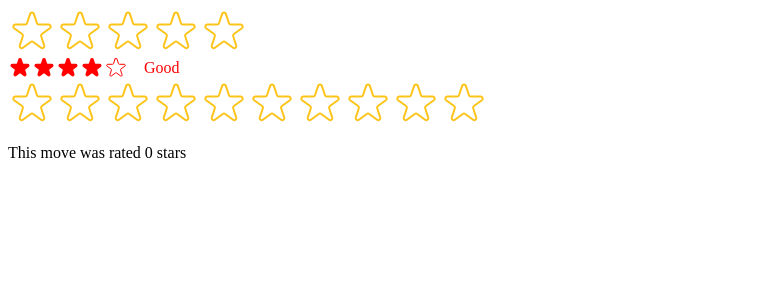
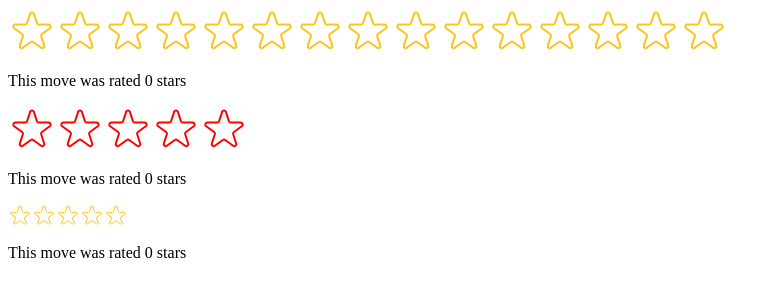
Before and after one commit to BertoLakster/React-Projects-usePopcorn, a React (Create React App) app: page / in a window 1280 px wide. Shown: the top 300 px of the page, without its empty margins (0-779 px from the left). Built offline with nearby package versions, Linux system fonts and the light colour scheme.

Commit message:
Prop types

```diff
--- a/src/StarRating.js
+++ b/src/StarRating.js
@@ -1,4 +1,5 @@
 import { useState } from "react";
+import PropTypes from "prop-types";
 
 const containerStyle = {
   display: "flex",
@@ -10,10 +11,20 @@ const starContainerStyle = {
   display: "flex",
 };
 
+StarRating.propTypes = {
+  maxRating: PropTypes.number,
+  color: PropTypes.string,
+  size: PropTypes.number,
+  className: PropTypes.string,
+  messages: PropTypes.array,
+  onSetRating: PropTypes.func,
+  defaultRating: PropTypes.number,
+};
+
 export default function StarRating({
   maxRating = 5,
   color = "#fcc419",
-  size = "48px",
+  size = 48,
   className = "",
   messages = [],
   defaultRating = 0,
@@ -48,6 +59,7 @@ export default function StarRating({
             onRate={() => handleRating(i + 1)}
             full={tempRating ? tempRating >= i + 1 : rating >= i + 1}
             onHoverIn={() => setTempRating(i + 1)}
+            onHoverOut={() => setTempRating(0)}
             color={color}
             size={size}
           />
@@ -55,7 +67,6 @@ export default function StarRating({
       </div>
 
       <div style={textStyle}>
-        {" "}
         {messages.length === maxRating
           ? messages[tempRating ? tempRating - 1 : rating - 1]
           : tempRating || rating || ""}
--- a/src/index.js
+++ b/src/index.js
@@ -4,11 +4,19 @@ import ReactDOM from "react-dom/client";
 // import App from "./App";
 import StarRating from "./StarRating";
 
-function Test() {
+function Test({ maxRating, size, color, className, messages, defaultRating }) {
   const [movieRating, setMovieRating] = useState(0);
   return (
     <div>
-      <StarRating maxRating={10} onSetRating={setMovieRating} />
+      <StarRating
+        maxRating={maxRating}
+        onSetRating={setMovieRating}
+        color={color}
+        className={className}
+        messages={messages}
+        defaultRating={defaultRating}
+        size={size}
+      />
       <p>This move was rated {movieRating} stars</p>
     </div>
   );
@@ -20,16 +28,25 @@ root.render(
     {/* <App /> */}
 
     {/* The user of this component can add the maximum amount of stars they want */}
-    <StarRating maxRating={5} />
-    <StarRating
+    {/* <StarRating maxRating={5} /> */}
+    {/* <StarRating
       maxRating={5}
       size={24}
       color="red"
       className="test"
       messages={["Terrible", "Bad", "Okay", "Good", "Amazing"]}
-      defaultRating={4}
+      defaultRating={1}
+    /> */}
+    <Test maxRating={15} />
+    <Test
+      maxRating={5}
+      size={48}
+      color="red"
+      className="test"
+      messages={["Terrible", "Bad", "Okay", "Good", "Amazing"]}
+      defaultRating={0}
     />
 
-    <Test />
+    <Test size={24} />
   </React.StrictMode>
 );
```
